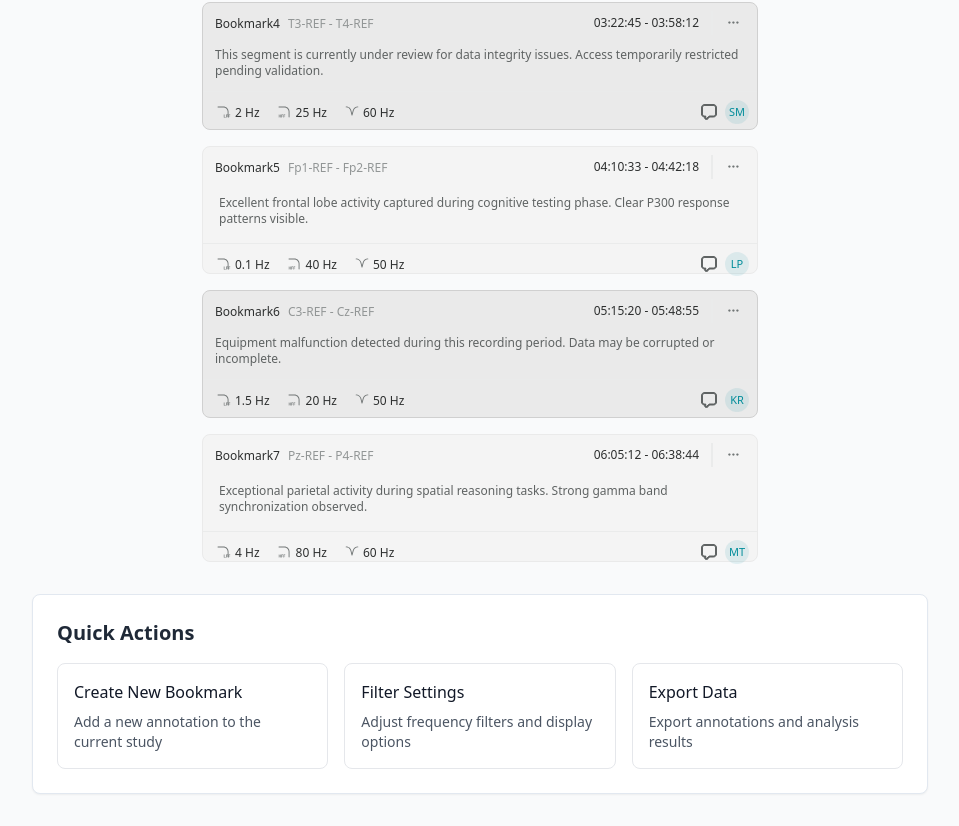
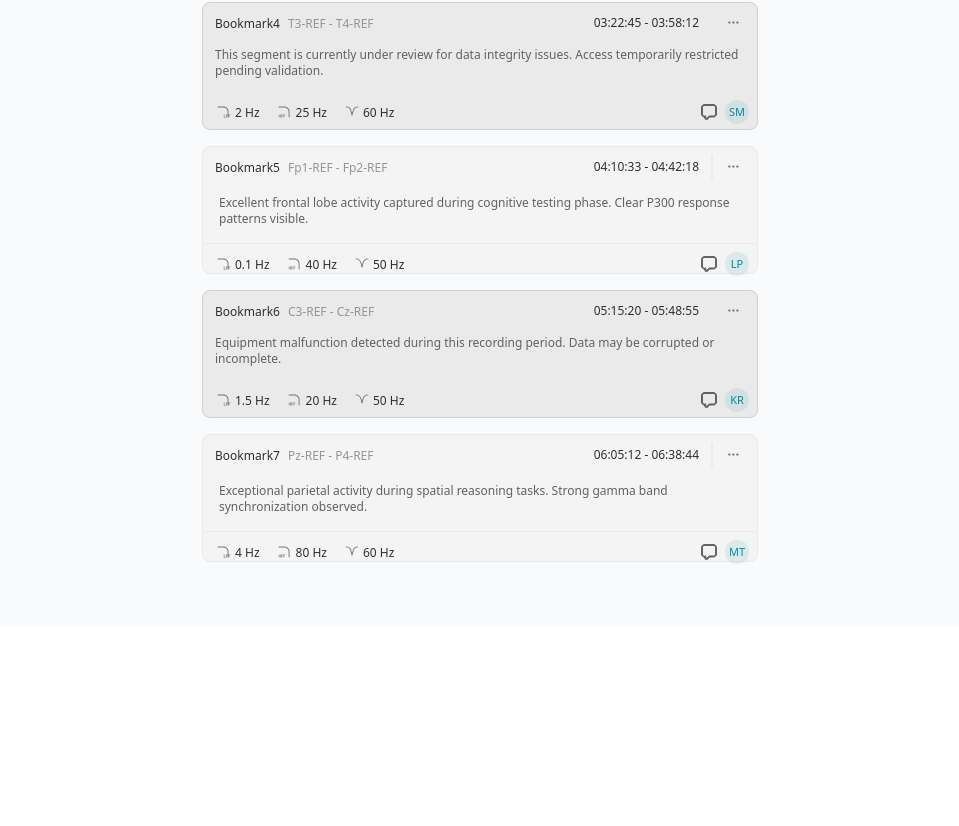
Before and after one commit to dheerajawale-svg/nw-bookmarks, a React (Vite) app: page / in a window 1280 px wide. Shown: the part 646-1472 px from the top of the page, without its empty margins (160-1119 px from the left). After the commit the page ends 1272 px from the top, so only its background shows below. Built offline with nearby package versions, Linux system fonts and the light colour scheme; the HTML template or start-up script is replaced by a standard one.

Commit message:
Remove bookmark section

```diff
--- a/src/pages/Index.tsx
+++ b/src/pages/Index.tsx
@@ -173,25 +173,6 @@ const Index = () => {
             </div>
           </section>
 
-          <section className="bg-white rounded-lg p-6 shadow-sm border">
-            <h2 className="text-xl font-semibold text-gray-800 mb-4">
-              Quick Actions
-            </h2>
-            <div className="grid grid-cols-1 md:grid-cols-3 gap-4">
-              <button className="p-4 border border-gray-200 rounded-lg hover:bg-gray-50 transition-colors text-left">
-                <h3 className="font-medium text-gray-900 mb-2">Create New Bookmark</h3>
-                <p className="text-sm text-gray-600">Add a new annotation to the current study</p>
-              </button>
-              <button className="p-4 border border-gray-200 rounded-lg hover:bg-gray-50 transition-colors text-left">
-                <h3 className="font-medium text-gray-900 mb-2">Filter Settings</h3>
-                <p className="text-sm text-gray-600">Adjust frequency filters and display options</p>
-              </button>
-              <button className="p-4 border border-gray-200 rounded-lg hover:bg-gray-50 transition-colors text-left">
-                <h3 className="font-medium text-gray-900 mb-2">Export Data</h3>
-                <p className="text-sm text-gray-600">Export annotations and analysis results</p>
-              </button>
-            </div>
-          </section>
         </main>
       </div>
     </div>
```
